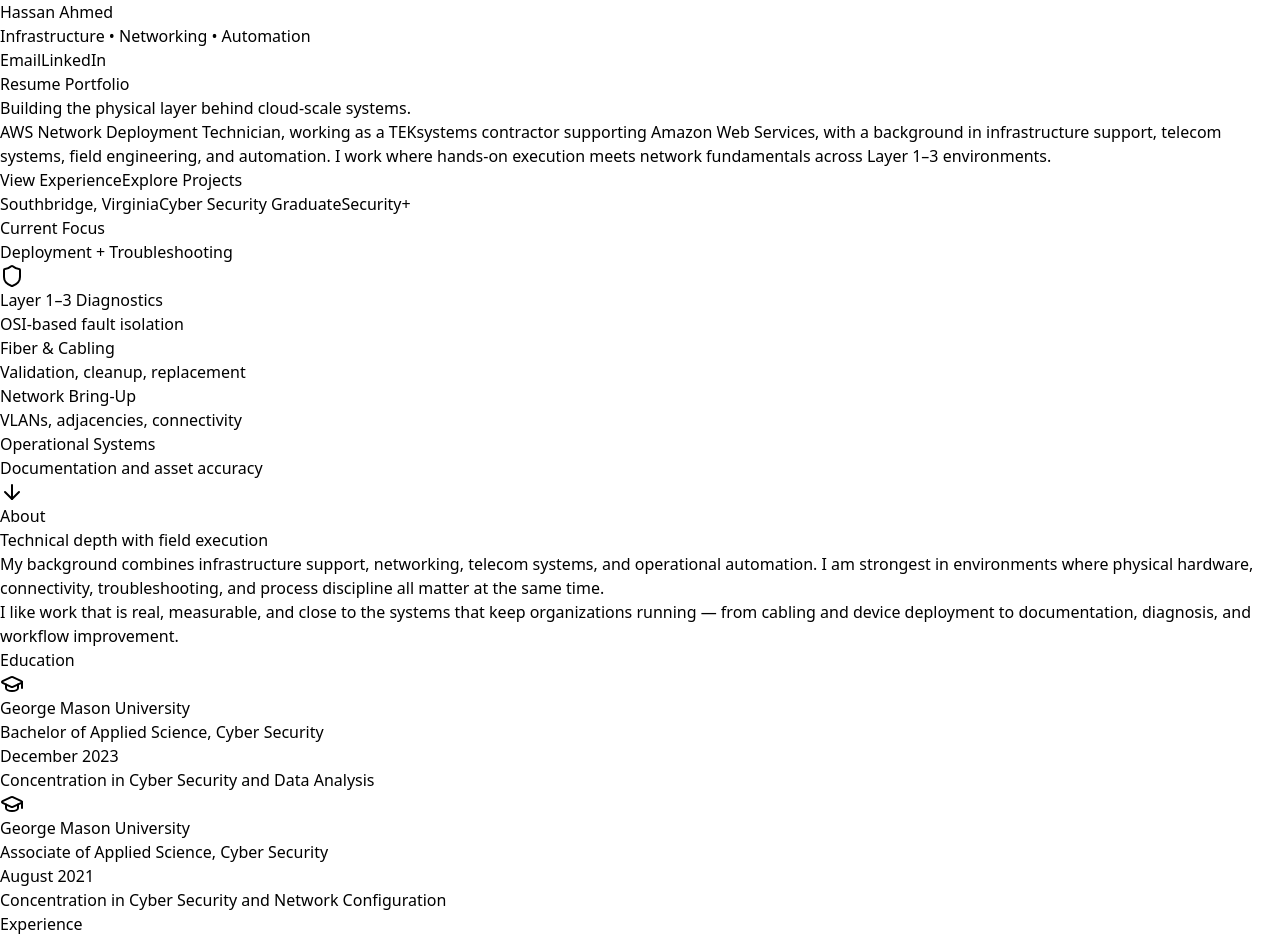
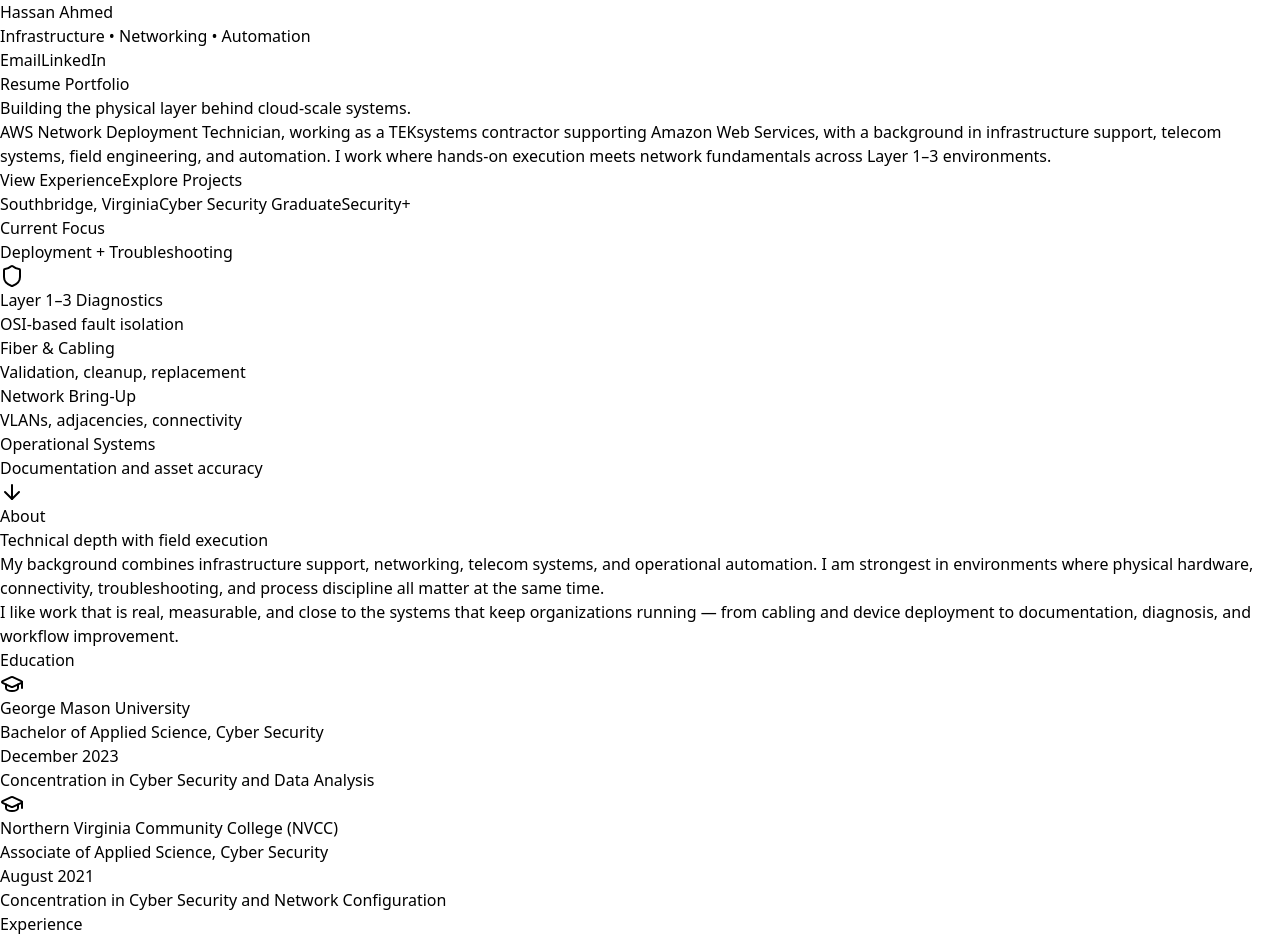
Before and after one commit to haahmed571/resume-site, a Next.js app: page / in a window 1280 px wide. Shown: the top 940 px of the page. Built offline with nearby package versions, Linux system fonts and the light colour scheme.

Commit message:
Update page.tsx

```diff
--- a/app/page.tsx
+++ b/app/page.tsx
@@ -344,7 +344,7 @@
                   <div className="mb-3 flex items-center gap-3">
                     <GraduationCap className="h-5 w-5 text-violet-300" />
                     <h3 className="text-lg font-medium">
-                      George Mason University
+                      Northern Virginia Community College (NVCC)
                     </h3>
                   </div>
                   <p className="font-medium">
```
